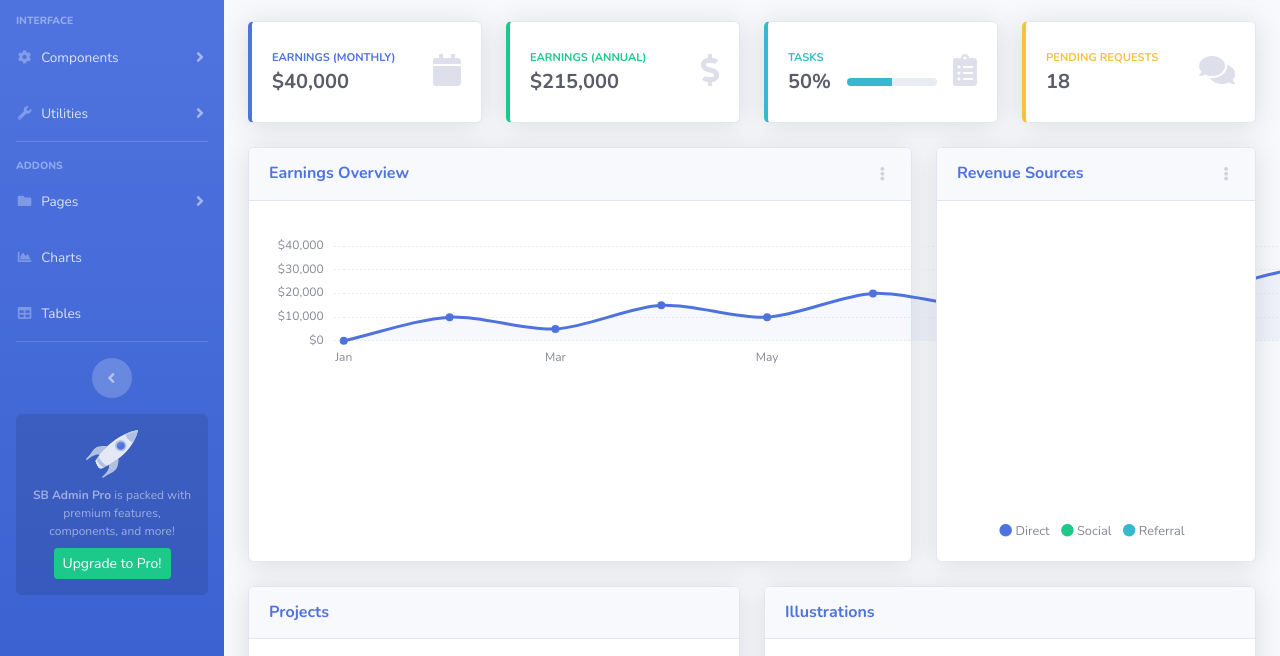
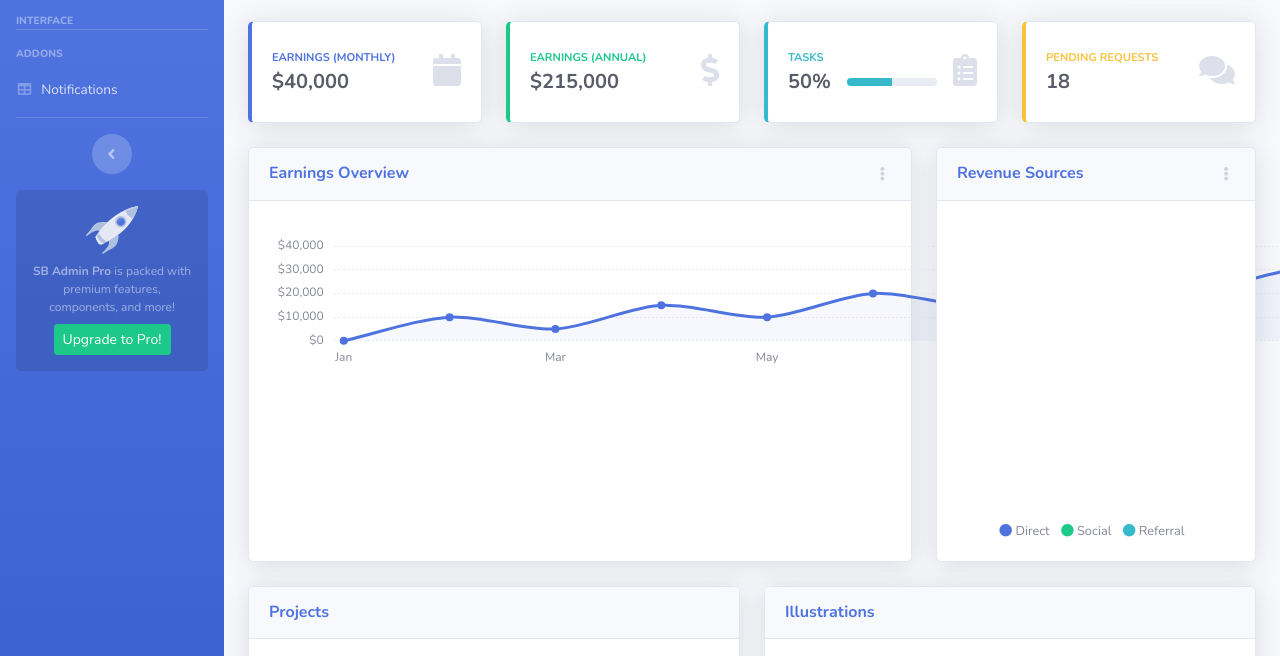
Before and after one commit to aditirajaraman/tech-tips, a website with bundled scripts: page index.html in a window 1280 px wide. Shown: the part 131-787 px from the top of the page. Built offline with nearby package versions, Linux system fonts and the light colour scheme.

Commit message:
Removed the following Navigation Links
Pages, Charts, tAbles

```diff
--- a/index.html
+++ b/index.html
@@ -57,7 +57,7 @@
             </div>
 
             <!-- Nav Item - Pages Collapse Menu -->
-            <li class="nav-item">
+            <!--<li class="nav-item">
                 <a class="nav-link collapsed" href="#" data-toggle="collapse" data-target="#collapseTwo"
                     aria-expanded="true" aria-controls="collapseTwo">
                     <i class="fas fa-fw fa-cog"></i>
@@ -70,10 +70,10 @@
                         <a class="collapse-item" href="cards.html">Cards</a>
                     </div>
                 </div>
-            </li>
+            </li>-->
 
             <!-- Nav Item - Utilities Collapse Menu -->
-            <li class="nav-item">
+            <!--<li class="nav-item">
                 <a class="nav-link collapsed" href="#" data-toggle="collapse" data-target="#collapseUtilities"
                     aria-expanded="true" aria-controls="collapseUtilities">
                     <i class="fas fa-fw fa-wrench"></i>
@@ -89,7 +89,7 @@
                         <a class="collapse-item" href="utilities-other.html">Other</a>
                     </div>
                 </div>
-            </li>
+            </li>-->
 
             <!-- Divider -->
             <hr class="sidebar-divider">
@@ -100,7 +100,7 @@
             </div>
 
             <!-- Nav Item - Pages Collapse Menu -->
-            <li class="nav-item">
+            <!--<li class="nav-item">
                 <a class="nav-link collapsed" href="#" data-toggle="collapse" data-target="#collapsePages"
                     aria-expanded="true" aria-controls="collapsePages">
                     <i class="fas fa-fw fa-folder"></i>
@@ -118,20 +118,20 @@
                         <a class="collapse-item" href="blank.html">Blank Page</a>
                     </div>
                 </div>
-            </li>
+            </li>-->
 
             <!-- Nav Item - Charts -->
-            <li class="nav-item">
+            <!--<li class="nav-item">
                 <a class="nav-link" href="charts.html">
                     <i class="fas fa-fw fa-chart-area"></i>
                     <span>Charts</span></a>
-            </li>
+            </li>-->
 
             <!-- Nav Item - Tables -->
             <li class="nav-item">
                 <a class="nav-link" href="tables.html">
                     <i class="fas fa-fw fa-table"></i>
-                    <span>Tables</span></a>
+                    <span>Notifications</span></a>
             </li>
 
             <!-- Divider -->
```
